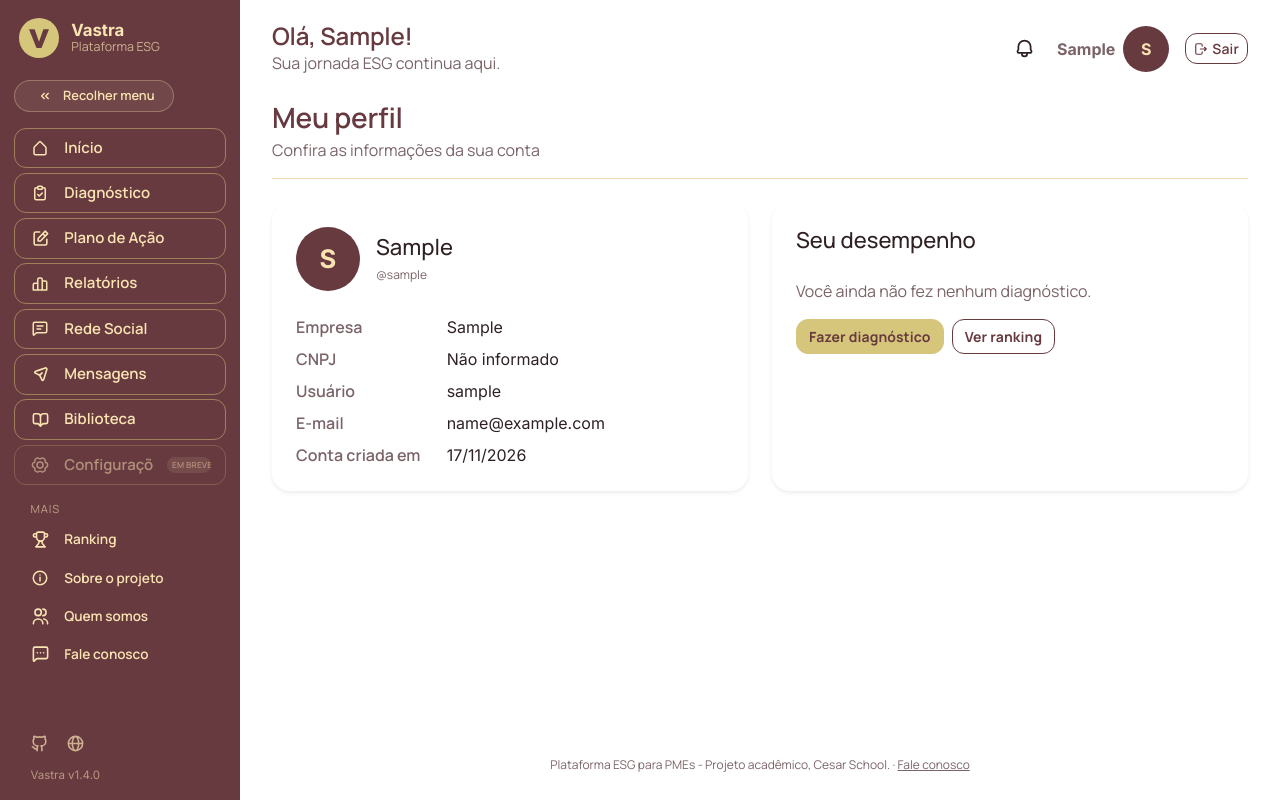
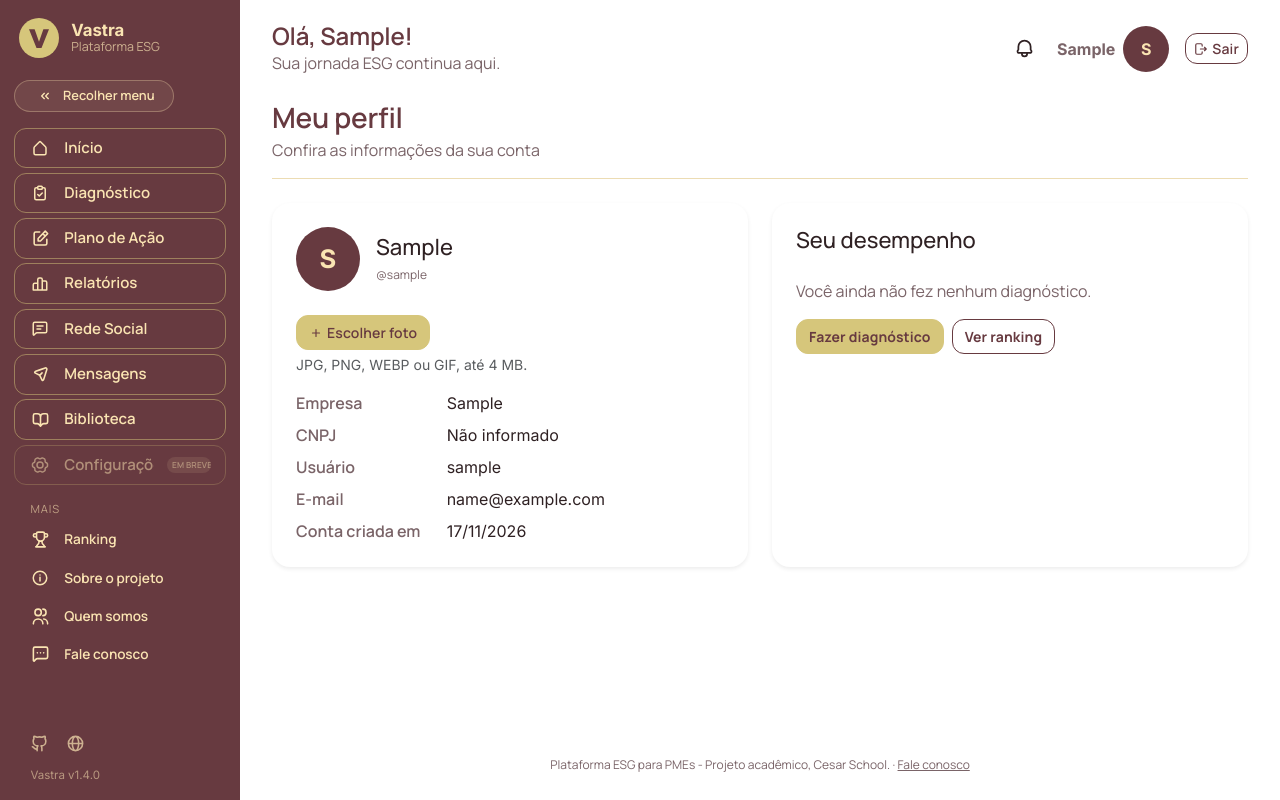
Before and after one commit to R0DR1G9/projetos2_grupo15, a Django app: page /perfil/ in a window 1280 px wide. Run offline with Django 5.2, Linux system fonts and the light colour scheme; the visitor is signed in with stand-in values (Sample User, id 1); data that the repository does not hold is empty; some web fonts are replaced.

Commit message:
adição de foto de perfil

```diff
--- a/contas/forms.py
+++ b/contas/forms.py
@@ -3,6 +3,10 @@ import re
 from django import forms
 from django.contrib.auth.forms import UserCreationForm
 from django.contrib.auth.models import User
+from django.core.files.uploadedfile import UploadedFile
+
+from rede_social.imagens import reduzir_imagem
+from rede_social.models import Perfil
 
 from .models import Empresa
 
@@ -54,3 +58,17 @@ class CadastroForm(UserCreationForm):
         if commit:
             Empresa.objects.create(usuario=user, cnpj=self.cleaned_data['cnpj'])
         return user
+class FotoPerfilForm(forms.ModelForm):
+    class Meta:
+        model = Perfil
+        fields = ['foto']
+        widgets = {'foto': forms.FileInput(attrs={
+            'class': 'form-control',
+            'accept': 'image/png,image/jpeg,image/webp,image/gif',
+        })}
+
+    def clean_foto(self):
+        foto = self.cleaned_data.get('foto')
+        if isinstance(foto, UploadedFile):
+            return reduzir_imagem(foto, lado_maximo=600)
+        return foto
--- a/contas/templates/contas/perfil.html
+++ b/contas/templates/contas/perfil.html
@@ -18,13 +18,28 @@
             <div class="card border-0 shadow-sm rounded-4 h-100">
                 <div class="card-body p-4">
                     <div class="d-flex align-items-center gap-3 mb-4">
-                        <span class="avatar avatar-grande">{{ usuario_nome|slice:":1"|upper }}</span>
+                    <span class="avatar avatar-grande">{% if perfil_social.foto %}<img src="{{ perfil_social.foto.url }}" alt="Foto de perfil">{% else %}{{ usuario_nome|slice:":1"|upper }}{% endif %}</span>
                         <div>
                             <h2 class="h5 fw-bold mb-0">{{ usuario_nome }}</h2>
                             <small class="text-muted">@{{ user.username }}</small>
                         </div>
                     </div>
-
+                                       <form method="post" enctype="multipart/form-data" class="mb-3">
+                        {% csrf_token %}
+                        <label for="id_foto" class="btn btn-success mb-0"><i class="ci ci-plus me-1"></i>Escolher foto</label>
+                        <input type="file" name="foto" id="id_foto" class="d-none"
+                               accept="image/png,image/jpeg,image/webp,image/gif"
+                               onchange="this.form.submit()">
+                        <noscript><button type="submit" class="btn btn-outline-success btn-sm ms-2">Enviar</button></noscript>
+                        {% for erro in form_foto.foto.errors %}<div class="text-danger small mt-2">{{ erro }}</div>{% endfor %}
+                        <div class="form-text">JPG, PNG, WEBP ou GIF, até 4 MB.</div>
+                    </form>
+                    {% if perfil_social.foto %}
+                        <form method="post" class="mb-4">
+                            {% csrf_token %}
+                            <button type="submit" name="remover_foto" value="1" class="btn btn-link btn-sm text-danger p-0">Remover foto</button>
+                        </form>
+                    {% endif %}
                     <dl class="row mb-0 gy-2">
                         <dt class="col-sm-4 text-muted fw-semibold">Empresa</dt>
                         <dd class="col-sm-8 mb-0">{{ user.first_name|default:"Não informado" }}</dd>
--- a/contas/views.py
+++ b/contas/views.py
@@ -1,8 +1,11 @@
+from django.contrib import messages
 from django.contrib.auth import login
 from django.contrib.auth.decorators import login_required
 from django.shortcuts import redirect, render
 
-from .forms import CadastroForm
+from rede_social.models import Perfil
+
+from .forms import CadastroForm, FotoPerfilForm
 
 
 def cadastro(request):
@@ -19,6 +22,23 @@ def cadastro(request):
 @login_required
 def perfil(request):
     user = request.user
+    perfil_social, _ = Perfil.objects.get_or_create(usuario=user)
+    form_foto = FotoPerfilForm(instance=perfil_social)
+
+    if request.method == 'POST':
+        if not request.FILES.get('foto'):
+            messages.error(request, 'Escolha uma imagem antes de salvar.')
+            return redirect('perfil')
+
+        antiga = perfil_social.foto.name if perfil_social.foto else None
+        form_foto = FotoPerfilForm(request.POST, request.FILES, instance=perfil_social)
+        if form_foto.is_valid():
+            perfil_social = form_foto.save()
+            if antiga and antiga != perfil_social.foto.name:
+                perfil_social.foto.storage.delete(antiga)
+            messages.success(request, 'Foto de perfil atualizada!')
+            return redirect('perfil')
+
     empresa = getattr(user, 'empresa', None)   # contas antigas podem não ter CNPJ
     diagnosticos = user.diagnosticos.order_by('-data_criacao')
     ultimo = diagnosticos.first()
@@ -27,4 +47,6 @@ def perfil(request):
         'total_diagnosticos': diagnosticos.count(),
         'ultimo': ultimo,
         'pontuacao': ultimo.calcular_pontuacao() if ultimo else None,
+        'perfil_social': perfil_social,
+        'form_foto': form_foto,
     })
--- a/inicio/context_processors.py
+++ b/inicio/context_processors.py
@@ -1,3 +1,5 @@
+from django.core.exceptions import ObjectDoesNotExist
+
 from setup.versao import VERSAO
 
 
@@ -12,10 +14,19 @@ def layout(request):
         empresa = 'Plataforma ESG'
         usuario = 'Visitante'
 
+    foto = ''
+    if user.is_authenticated:
+        try:
+            if user.perfil_social.foto:
+                foto = user.perfil_social.foto.url
+        except ObjectDoesNotExist:
+            pass
+
     match = request.resolver_match
     return {
         'empresa_nome': empresa,
         'usuario_nome': usuario,
+        'usuario_foto': foto,
         'rota_atual': match.url_name if match else '',
         'versao_vastra': VERSAO,
     }
--- a/rede_social/models.py
+++ b/rede_social/models.py
@@ -22,7 +22,10 @@ def caminho_imagem_post(instance, filename):
     extensao = os.path.splitext(filename)[1].lower()
     return f"rede_social/posts/{timezone.now():%Y/%m}/{uuid.uuid4().hex}{extensao}"
 
-
+def caminho_foto_perfil(instance, filename):
+    """Foto de perfil: nome aleatório dentro da pasta do usuário."""
+    extensao = os.path.splitext(filename)[1].lower()
+    return f"rede_social/perfis/{instance.usuario_id}/{uuid.uuid4().hex}{extensao}"
 def validar_tamanho_imagem(arquivo):
     if arquivo.size > TAMANHO_MAXIMO_IMAGEM:
         limite = TAMANHO_MAXIMO_IMAGEM / (1024 * 1024)
@@ -47,6 +50,12 @@ class Perfil(models.Model):
     cargo = models.CharField(max_length=80, blank=True)
     bio = models.CharField(max_length=280, blank=True)
     site = models.URLField(blank=True)
+    foto = models.ImageField(
+        "foto de perfil",
+        upload_to=caminho_foto_perfil,
+        blank=True,
+        validators=[FileExtensionValidator(EXTENSOES_IMAGEM), validar_tamanho_imagem],
+    )
     criado_em = models.DateTimeField(auto_now_add=True)
 
     class Meta:
--- a/static/css/base.css
+++ b/static/css/base.css
@@ -106,7 +106,9 @@ body { background: var(--fundo); color: var(--texto); }
     display: grid; place-items: center;
     background: var(--vinho);
     color: var(--creme-ouro); font-weight: 800;
+    overflow: hidden;
 }
+.avatar img { width: 100%; height: 100%; object-fit: cover; }
 .btn-sino { border: 0; background: transparent; font-size: 1.35rem; color: var(--texto); position: relative; }
 
 /* Títulos das páginas internas (antes eram faixas verdes grandes) */
--- a/templates/base.html
+++ b/templates/base.html
@@ -100,7 +100,7 @@
                 {% if user.is_authenticated %}
        <a href="{% url 'perfil' %}" class="d-flex align-items-center gap-2 text-decoration-none" title="Meu perfil">
         <span class="topo-usuario">{{ usuario_nome }}</span>
-        <span class="avatar">{{ usuario_nome|slice:":1"|upper }}</span>
+      <span class="avatar">{% if usuario_foto %}<img src="{{ usuario_foto }}" alt="">{% else %}{{ usuario_nome|slice:":1"|upper }}{% endif %}</span>
     </a>
     <button type="button" class="btn btn-sm btn-outline-success" data-bs-toggle="modal" data-bs-target="#modalSair"><i class="ci ci-log-out me-1"></i>Sair</button>
 {% else %}
```
Also changed, not shown: rede_social/migrations/0003_perfil_foto.py (added).
